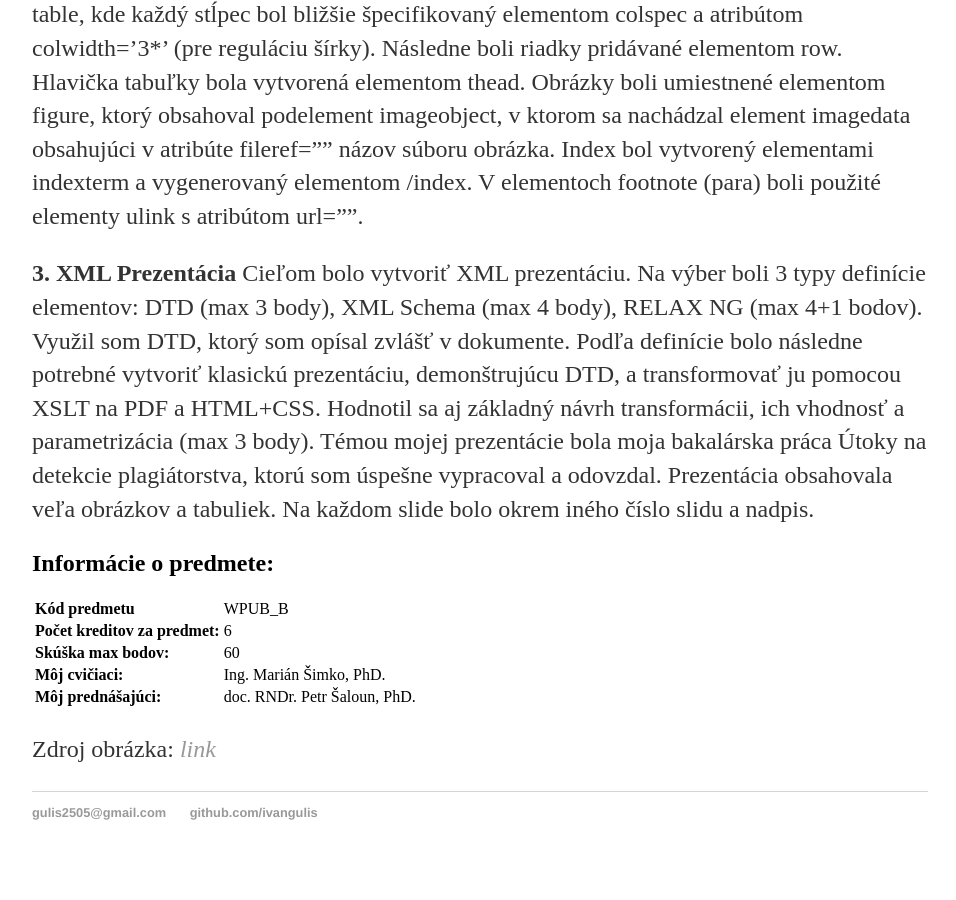
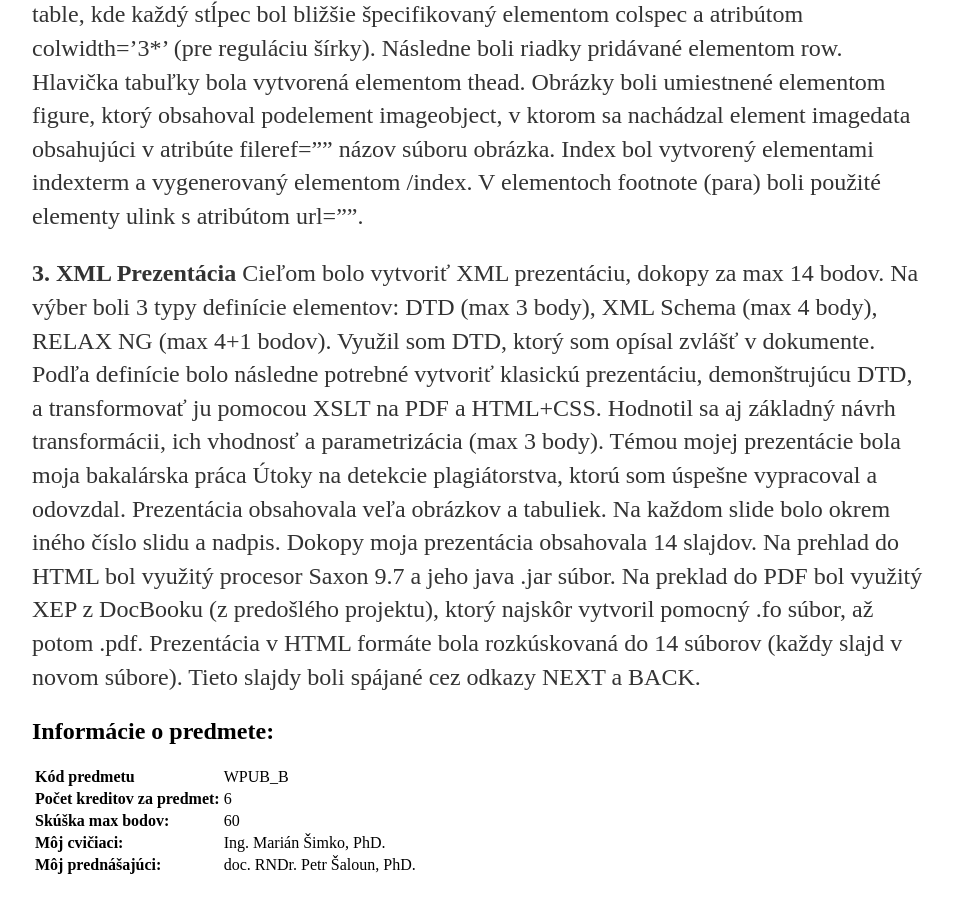
Before and after one commit to Bloodxy/Bloodxy.github.io, a Jekyll site: the page built from _posts/2016-03-09-WP.md, in a window 1280 px wide and 900 px high, scrolled down 1269 px. Shown: the whole window, without its empty margins (160-1116 px from the left). Built offline with Jekyll 4.4.1, drawn with Linux system fonts in a browser that asks for light colours.

Commit message:
Update 2016-03-09-WP.md

```diff
--- a/_posts/2016-03-09-WP.md
+++ b/_posts/2016-03-09-WP.md
@@ -22,7 +22,7 @@ Predmetom 2. zadania je spracovanie vybraného dokumentu (ideálne bakalárskeho
 Hlavnú štruktúru tvorili elementy chapter a section, kde každý mal svoj title a množinu elementov para (v ktorých bol samotný text). Text bol formátovaný elementami emphasis s atribútom role="strong" a elementami orderedlist pre číslovanie. Pre orderlist bol použitý atribút numeration="arabic" (klasické číslovanie číslami) alebo atribút numeration="loweralpha" (číslovanie malými písmenami). Na titulnej strane pre vytvorenie unikátnej štruktúri boli využité elementy orgname, orgdiv a othername. Na ich rozlíšenie bol použitý atribút role. Na tvorbu bibliografie bol použitý element referencie xref s atribútom linkend="". Takáto referencia bola využitá aj na odkazy k tabuľkám, obrázkom a iným častiam textu. Referencie boli spojené cez atribúty id="". Tabuľky boli vytvorené elementom table, kde každý stĺpec bol bližšie špecifikovaný elementom colspec a atribútom colwidth='3*' (pre reguláciu šírky). Následne boli riadky pridávané elementom row. Hlavička tabuľky bola vytvorená elementom thead. Obrázky boli umiestnené elementom figure, ktorý obsahoval podelement imageobject, v ktorom sa nachádzal element imagedata obsahujúci v atribúte fileref="" názov súboru obrázka. Index bol vytvorený elementami indexterm a vygenerovaný elementom /index. V elementoch footnote (para) boli použité elementy ulink s atribútom url="".
 
 **3. XML Prezentácia**
-Cieľom bolo vytvoriť XML prezentáciu. Na výber boli 3 typy definície elementov: DTD (max 3 body), XML Schema (max 4 body), RELAX NG (max 4+1 bodov). Využil som DTD, ktorý som opísal zvlášť v dokumente. Podľa definície bolo následne potrebné vytvoriť klasickú prezentáciu, demonštrujúcu DTD, a transformovať ju pomocou XSLT na PDF a HTML+CSS. Hodnotil sa aj základný návrh transformácii, ich vhodnosť a parametrizácia (max 3 body). Témou mojej prezentácie bola moja bakalárska práca Útoky na detekcie plagiátorstva, ktorú som úspešne vypracoval a odovzdal. Prezentácia obsahovala veľa obrázkov a tabuliek. Na každom slide bolo okrem iného číslo slidu a nadpis.
+Cieľom bolo vytvoriť XML prezentáciu, dokopy za max 14 bodov. Na výber boli 3 typy definície elementov: DTD (max 3 body), XML Schema (max 4 body), RELAX NG (max 4+1 bodov). Využil som DTD, ktorý som opísal zvlášť v dokumente. Podľa definície bolo následne potrebné vytvoriť klasickú prezentáciu, demonštrujúcu DTD, a transformovať ju pomocou XSLT na PDF a HTML+CSS. Hodnotil sa aj základný návrh transformácii, ich vhodnosť a parametrizácia (max 3 body). Témou mojej prezentácie bola moja bakalárska práca Útoky na detekcie plagiátorstva, ktorú som úspešne vypracoval a odovzdal. Prezentácia obsahovala veľa obrázkov a tabuliek. Na každom slide bolo okrem iného číslo slidu a nadpis. Dokopy moja prezentácia obsahovala 14 slajdov. Na prehlad do HTML bol využitý procesor Saxon 9.7 a jeho java .jar súbor. Na preklad do PDF bol využitý XEP z DocBooku (z predošlého projektu), ktorý najskôr vytvoril pomocný .fo súbor, až potom .pdf. Prezentácia v HTML formáte bola rozkúskovaná do 14 súborov (každy slajd v novom súbore). Tieto slajdy boli spájané cez odkazy NEXT a BACK.
 
 {% assign predmet = site.data.predmetyDATA[page.title1] %}
 
```
